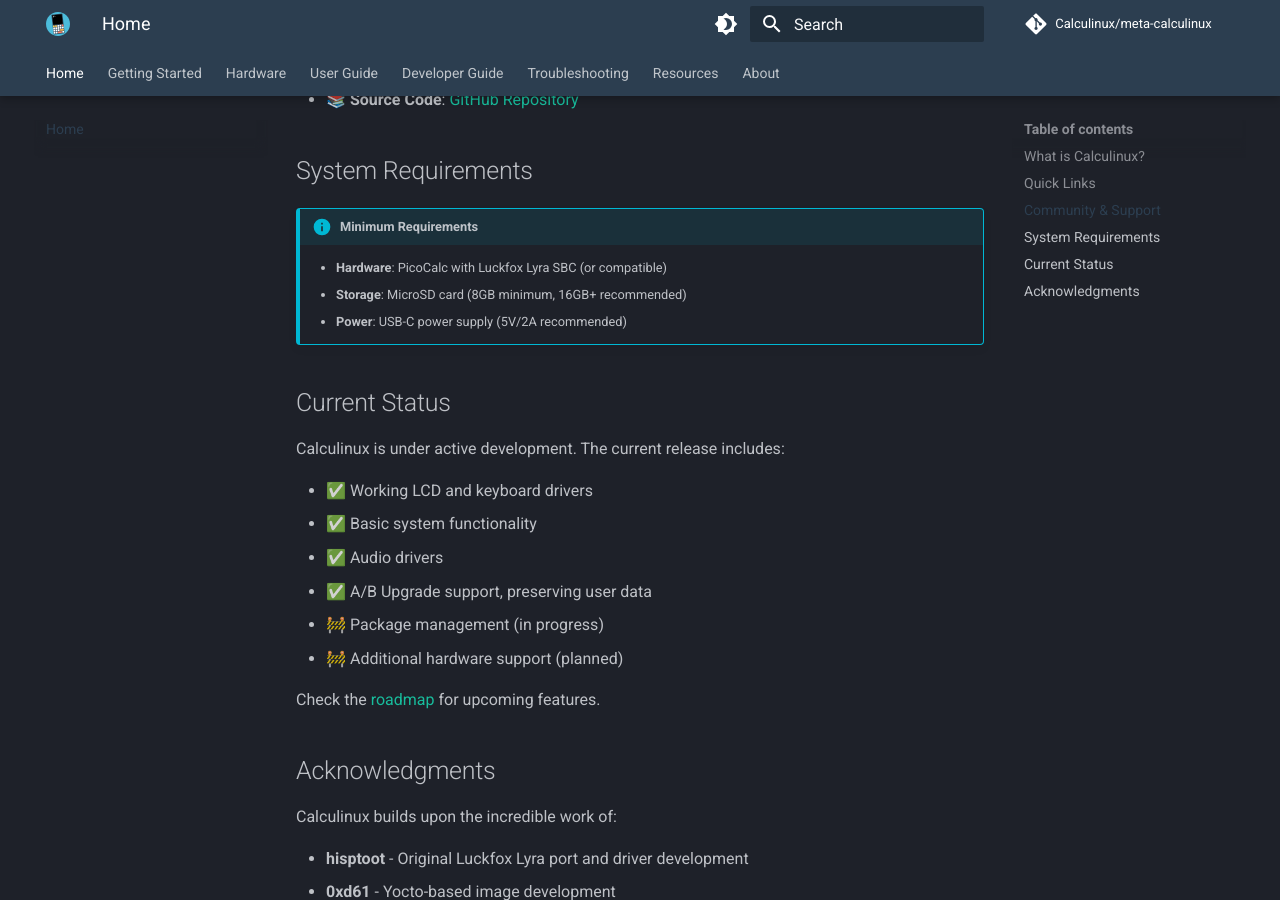
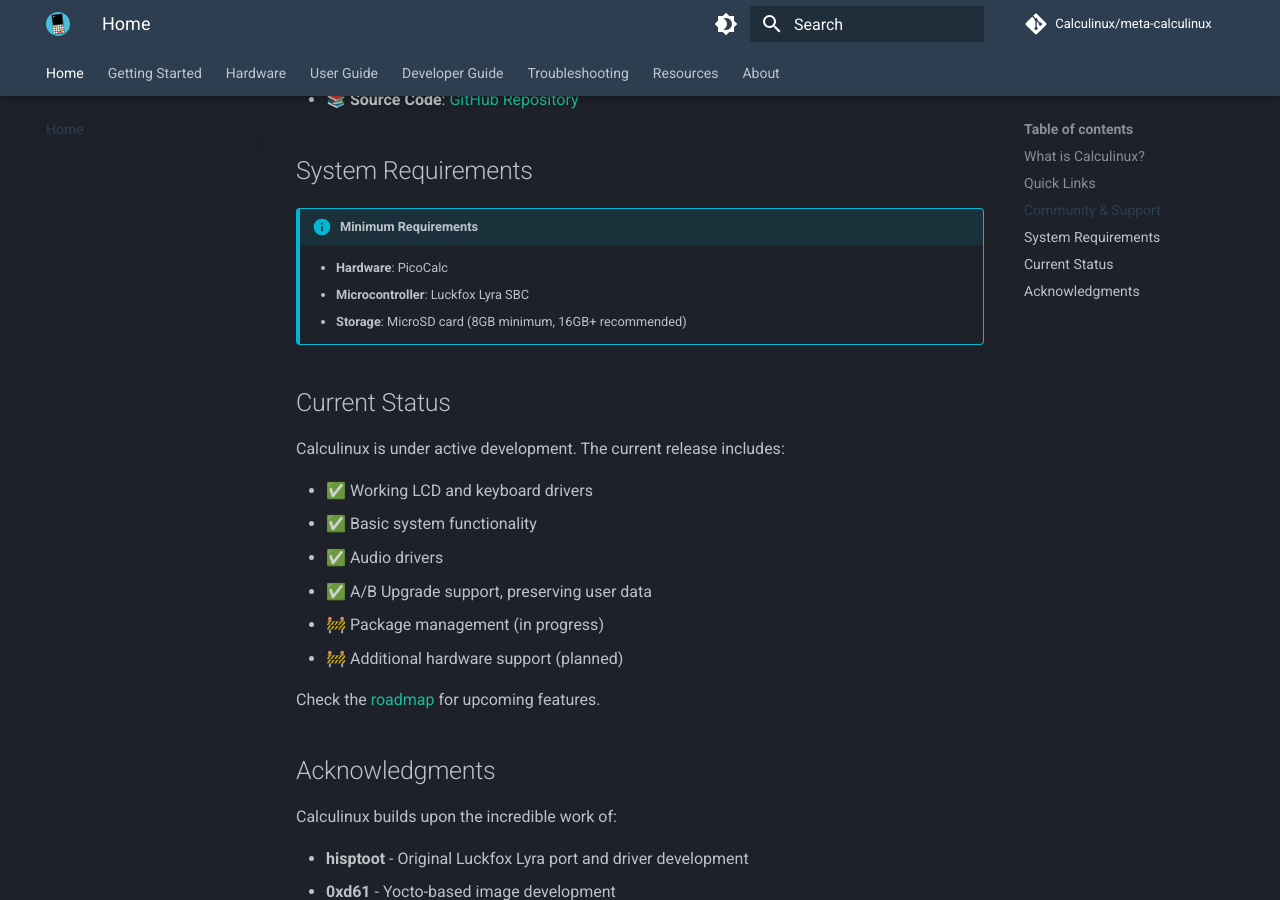
Before and after one commit to Calculinux/docs, an MkDocs documentation site: the page built from docs/index.md, in a window 1280 px wide and 900 px high, scrolled down 1292 px. Built offline with MkDocs 1.6.1 and Material for MkDocs 9.7.7, drawn with Linux system fonts in a browser that asks for light colours; comment, search, counter and statistics services are not loaded.

Commit message:
min requirements

```diff
--- a/docs/index.md
+++ b/docs/index.md
@@ -66,9 +66,9 @@
 ## System Requirements
 
 !!! info "Minimum Requirements"
-    - **Hardware**: PicoCalc with Luckfox Lyra SBC (or compatible)
+    - **Hardware**: PicoCalc
+    - **Microcontroller**:  Luckfox Lyra SBC
     - **Storage**: MicroSD card (8GB minimum, 16GB+ recommended)
-    - **Power**: USB-C power supply (5V/2A recommended)
 
 ## Current Status
 
```
